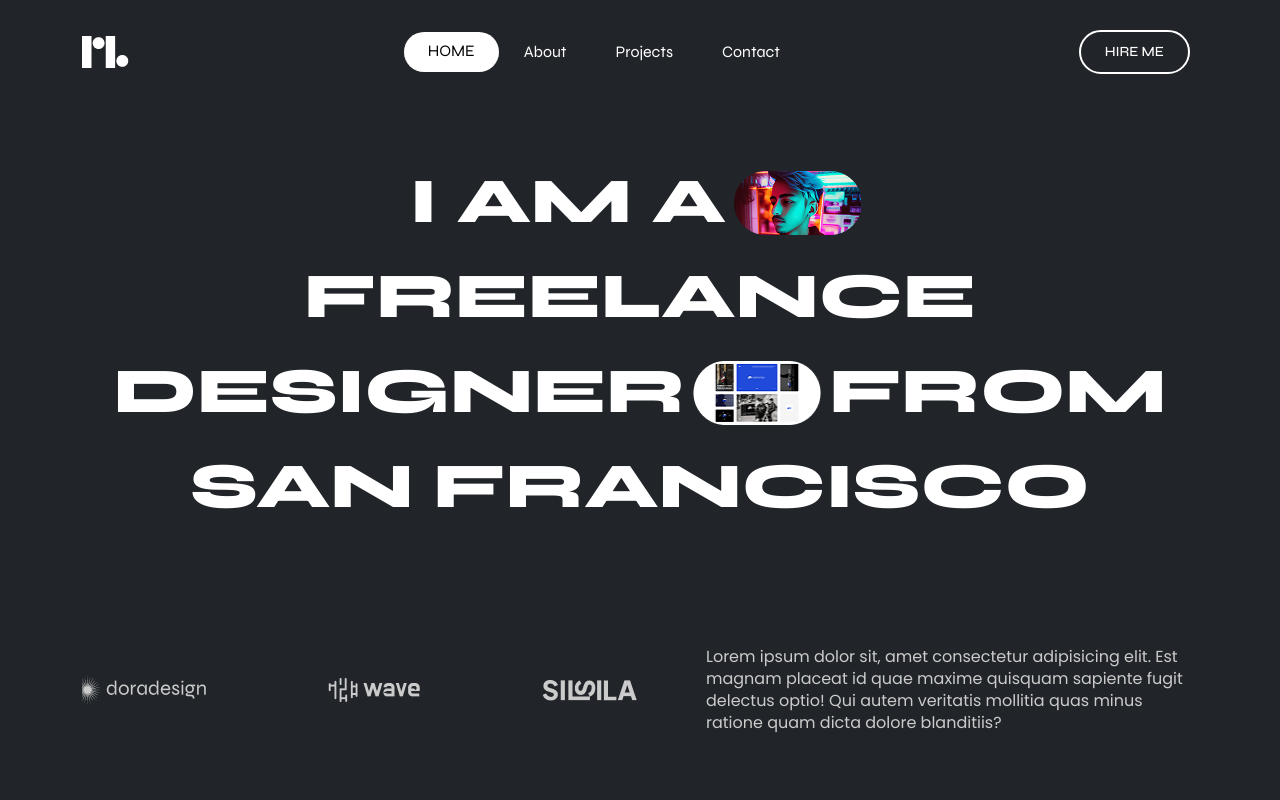
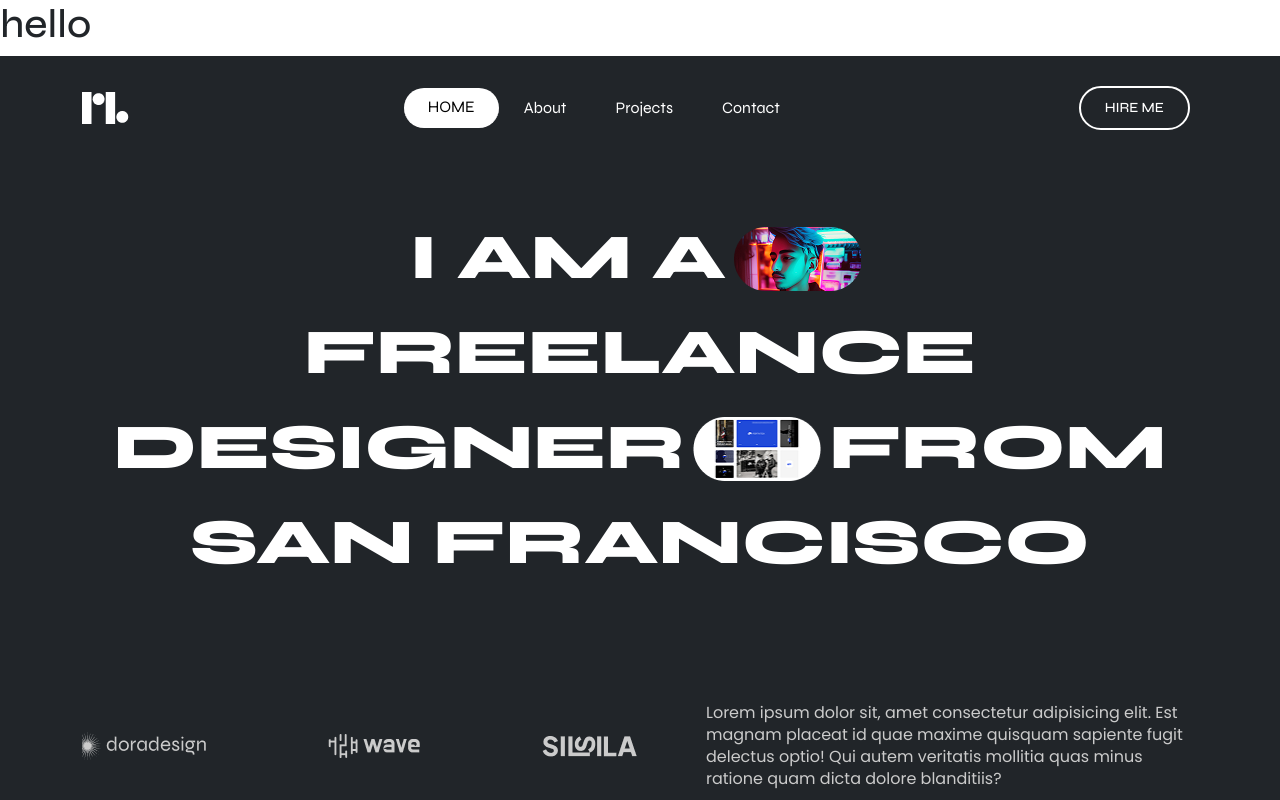
Before and after one commit to muzaffarhaque/Creatiwisetask, a React (Vite) app: page / in a window 1280 px wide. Shown: the top 800 px of the page. Built offline with nearby package versions, Linux system fonts and the light colour scheme.

Commit message:
updated another reop

```diff
--- a/src/App.jsx
+++ b/src/App.jsx
@@ -16,7 +16,7 @@ function App() {
     ]);
     return (
     <>
-    {/* <h1>hello</h1> */}
+    <h1>hello</h1>
      <RouterProvider router={router}/>
      <ToastContainer />
     </>)
```
